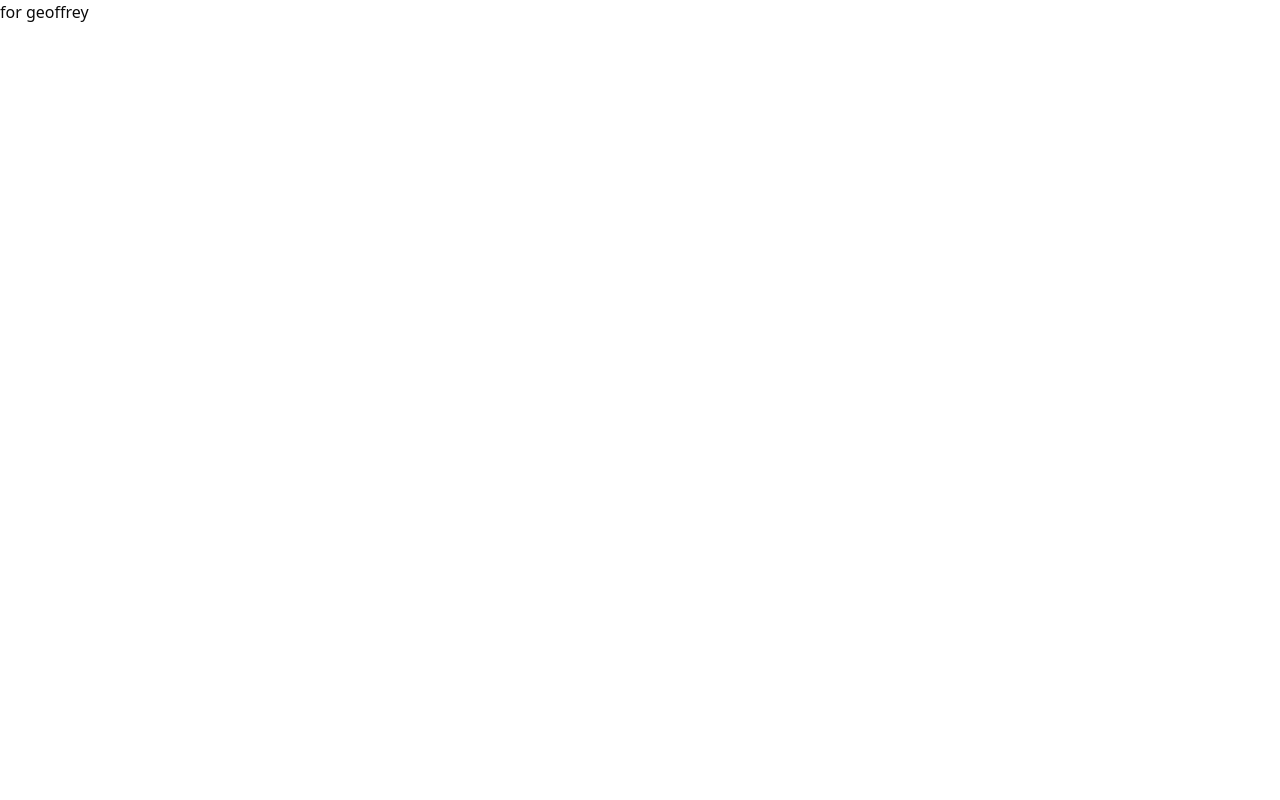
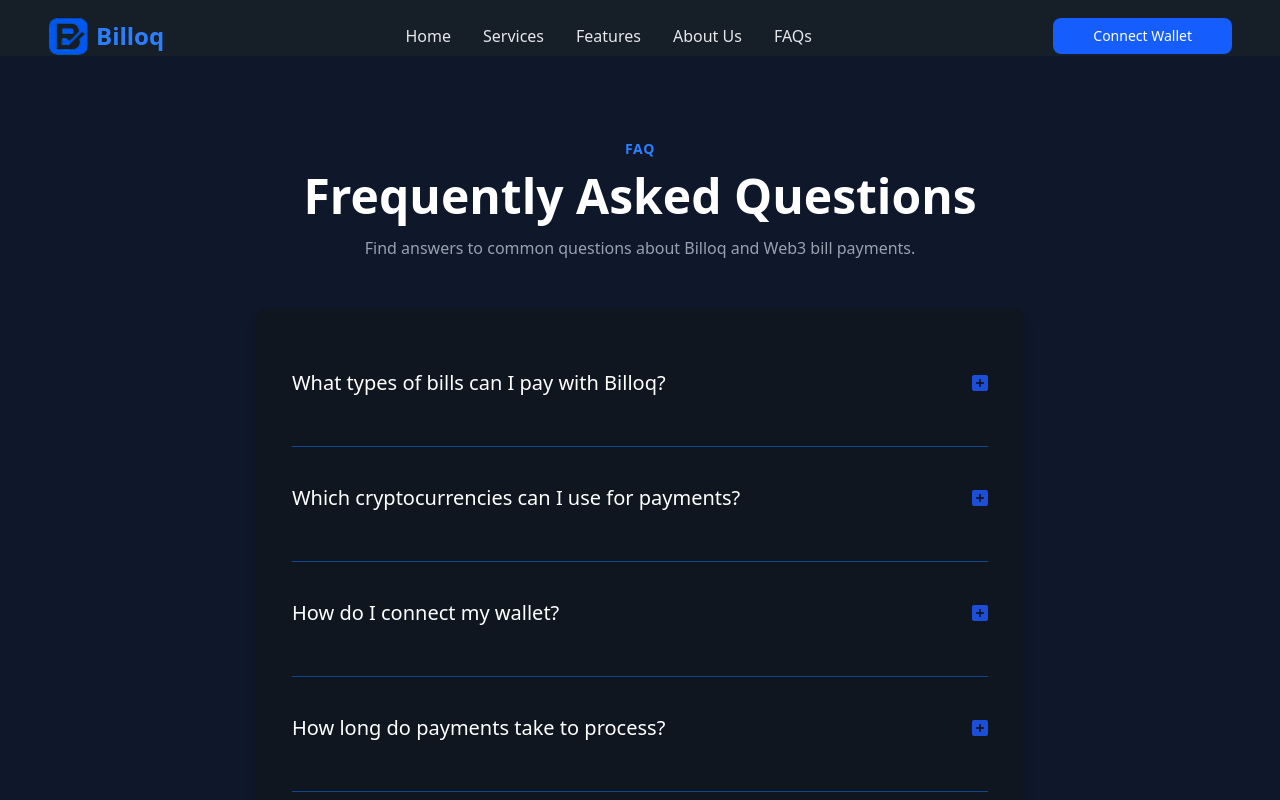
Before and after one commit to Billoq/billoq-frontend, a Next.js app: page /faqs in a window 1280 px wide. Shown: the top 800 px of the page. Built offline with nearby package versions, Linux system fonts and the light colour scheme.

Commit message:
feat: add FAQ accordion geoffreylgv

```diff
--- a/src/components/Faq/Faq.tsx
+++ b/src/components/Faq/Faq.tsx
@@ -1,10 +1,13 @@
-import React from 'react'
+import { FAQSection } from "@/components/faq-section";
+import { Footer } from "@/components/footer";
+import { Navbar } from "@/components/navbar";
 
-function page() {
+export default function FAQPage() {
   return (
-    //start here
-    <div>for geoffrey</div>
-  )
+    <main className="bg-[#161E28] min-h-screen text-white">
+      <Navbar />
+      <FAQSection />
+      <Footer />
+    </main>
+  );
 }
-
-export default page
--- a/src/components/faq-item.tsx
+++ b/src/components/faq-item.tsx
@@ -1,39 +1,47 @@
-import { useState } from "react";
-import { ChevronDown, ChevronUp } from "lucide-react";
+import { ChevronUp } from "lucide-react";
 import Image from "next/image";
 
 interface FAQItemProps {
   question: string;
   answer: string;
+  isOpen: boolean;
+  onClick: () => void;
 }
 
-export function FAQItem({ question, answer }: FAQItemProps) {
-  const [isOpen, setIsOpen] = useState(false);
-
+export function FAQItem({ question, answer, isOpen, onClick }: FAQItemProps) {
   return (
     <div className="border-b border-[#0E478D] py-4">
       <button
-        className="flex justify-between items-center w-full text-left"
-        onClick={() => setIsOpen(!isOpen)}
+        className="flex justify-between items-center w-full text-left focus:outline-none focus-visible:ring-2 focus-visible:ring-blue-500"
+        onClick={onClick}
+        aria-controls={`faq-answer-${question.replace(/\s+/g, "-").toLowerCase()}`}
+        id={`faq-question-${question.replace(/\s+/g, "-").toLowerCase()}`}
       >
         <h4 className="text-[20px] font-normal py-5 text-white">{question}</h4>
         {isOpen ? (
           <ChevronUp className="text-blue-500 w-5 h-5" />
         ) : (
-            <Image
+          <Image
             src="/plus.png"
-            alt="Fully Protected"
+            alt="Expand"
             width={18}
             height={18}
             className="w-4 h-4"
           />
         )}
       </button>
-      {isOpen && (
-        <div className="mt-3 text-gray-400">
-          <p>{answer}</p>
-        </div>
-      )}
+
+      <div
+        id={`faq-answer-${question.replace(/\s+/g, "-").toLowerCase()}`}
+        role="region"
+        aria-labelledby={`faq-question-${question.replace(/\s+/g, "-").toLowerCase()}`}
+        className={`mt-3 text-gray-400 overflow-hidden transition-all duration-500 ease-in-out
+          translate-y-0.5 max-h-0 ${
+          isOpen ? "max-h-96 opacity-100 translate-y-0" : "max-h-0 opacity-0"
+        }`}
+      >
+        <p className="pt-4">{answer}</p>
+      </div>
     </div>
   );
 }
--- a/src/components/faq-section.tsx
+++ b/src/components/faq-section.tsx
@@ -1,4 +1,5 @@
 "use client";
+import { useState } from "react";
 import { FAQItem } from "./faq-item";
 
 export function FAQSection() {
@@ -29,6 +30,12 @@ export function FAQSection() {
     }
   ];
 
+  const [openIndex, setOpenIndex] = useState<number | null>(null);
+
+  const handleToggle = (index: number) => {
+    setOpenIndex(prevIndex => (prevIndex === index ? null : index));
+  };
+
   return (
     <section className="py-20 bg-[#0F172A]">
       <div className="container mx-auto px-6">
@@ -50,6 +57,8 @@ export function FAQSection() {
               key={index}
               question={faq.question}
               answer={faq.answer}
+              isOpen={openIndex === index}
+              onClick={() => handleToggle(index)}
             />
           ))}
         </div>
```
Also changed, not shown: 1 other file (tests, documents, lock files or other folders).
